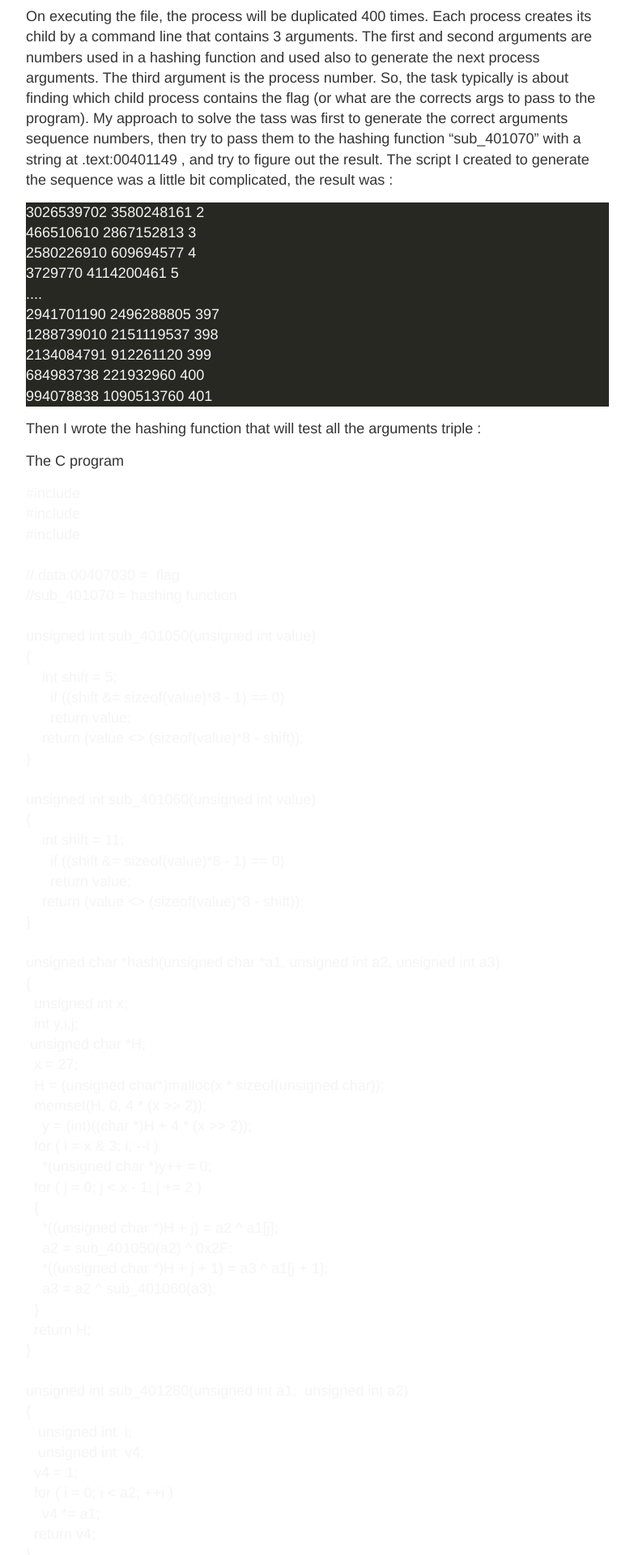
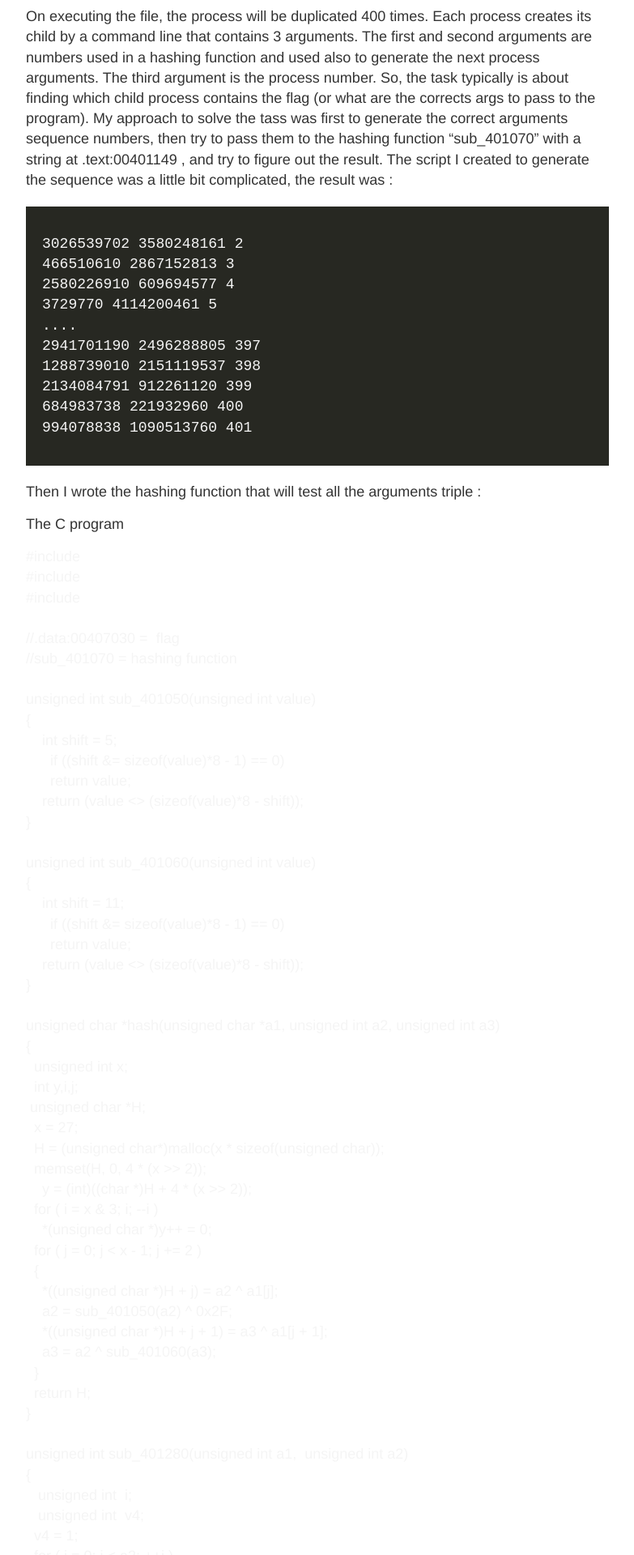
Before and after one commit to maroueneboubakri/maroueneboubakri.github.io, a Jekyll site: the page built from _posts/2014-2-23-Codegate-CTF-2014-RE250-Clone-Technique-Writeup.md, in a window 1280 px wide. Shown: the part 310-2230 px from the top of the page at 81% size, without its empty margins (248-1031 px from the left). Built offline with Jekyll 4.4.1, drawn with Linux system fonts in a browser that asks for light colours; our own code applies the rules of GitHub Pages for plain Markdown files.

Commit message:
Update _highlights.scss

```diff
--- a/_sass/_highlights.scss
+++ b/_sass/_highlights.scss
@@ -2,6 +2,12 @@ $background: #272822;
 
 .highlight {
   background-color: $background;
+  font-family: monospace;
+  /* font-size: 90%; */
+  padding: 7px 7px 7px 10px;
+  margin: 20px 0 20px 0;
+  overflow: scroll;
+
 
   .hll {
     background-color: #49483e;
```
